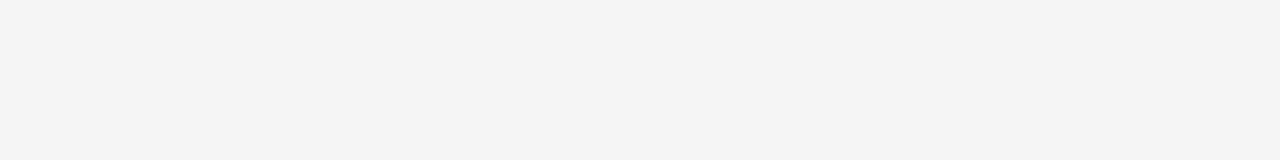
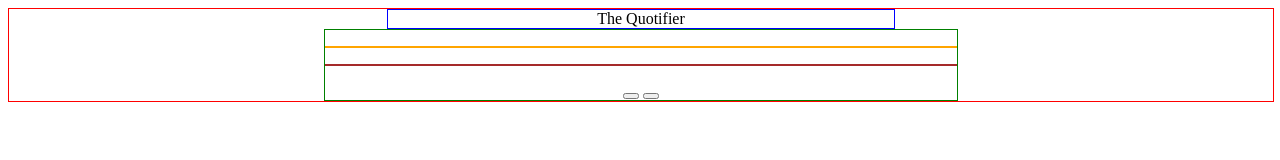
Before and after one commit to ChiselD/random-quote-generator, a plain HTML site: page index.html in a window 1280 px wide. Drawn offline with Linux system fonts and the light colour scheme.

Commit message:
set up HTML and preliminary CSS

```diff
--- a/index.html
+++ b/index.html
@@ -5,6 +5,16 @@
 </head>
 <body>
 
+	<div class="container">
+		<div class="header">The Quotifier</div>
+		<div class="quotebox">
+			<p class="quote"></p>
+			<p class="attribution"></p>
+			<button class="twitter"></button>
+			<button class="newquote"></button>
+		</div>
+	</div>
+
 <script type="text/javascript" src="main.js"></script>
 </body>
 </html>
--- a/main.js
+++ b/main.js
@@ -32,8 +32,8 @@ let quotes = [
   	source: "Helen Keller"
   },
   {
-  	quote: "In the work of every genius we recognize our own rejected thoughts.",
-  	source: "Johann Wolfgang von Goethe"
+  	quote: "Dreams and reality are opposites. Action synthesizes them.",
+  	source: "Assata Shakur"
   },
   {
   	quote: "Mistakes are a fact of life. It is the response to the error that counts.",
--- a/style.css
+++ b/style.css
@@ -1,3 +1,38 @@
 body {
-	background-color: whitesmoke;
+	background-color: eggshell;
 }
+
+.container {
+	border: 1px solid red;
+	width: 100%;
+}
+
+.header {
+	border: 1px solid blue;
+	width: 40%;
+	margin: 0 auto;
+	text-align: center;
+}
+
+.quotebox {
+	border: 1px solid green;
+	width: 50%;
+	margin: 0 auto;
+	text-align: center;
+}
+
+.quote {
+	border: 1px solid orange;
+}
+
+.attribution {
+	border: 1px solid brown;
+}
+
+.twitter {
+	//
+}
+
+.newquote {
+
+}
```
